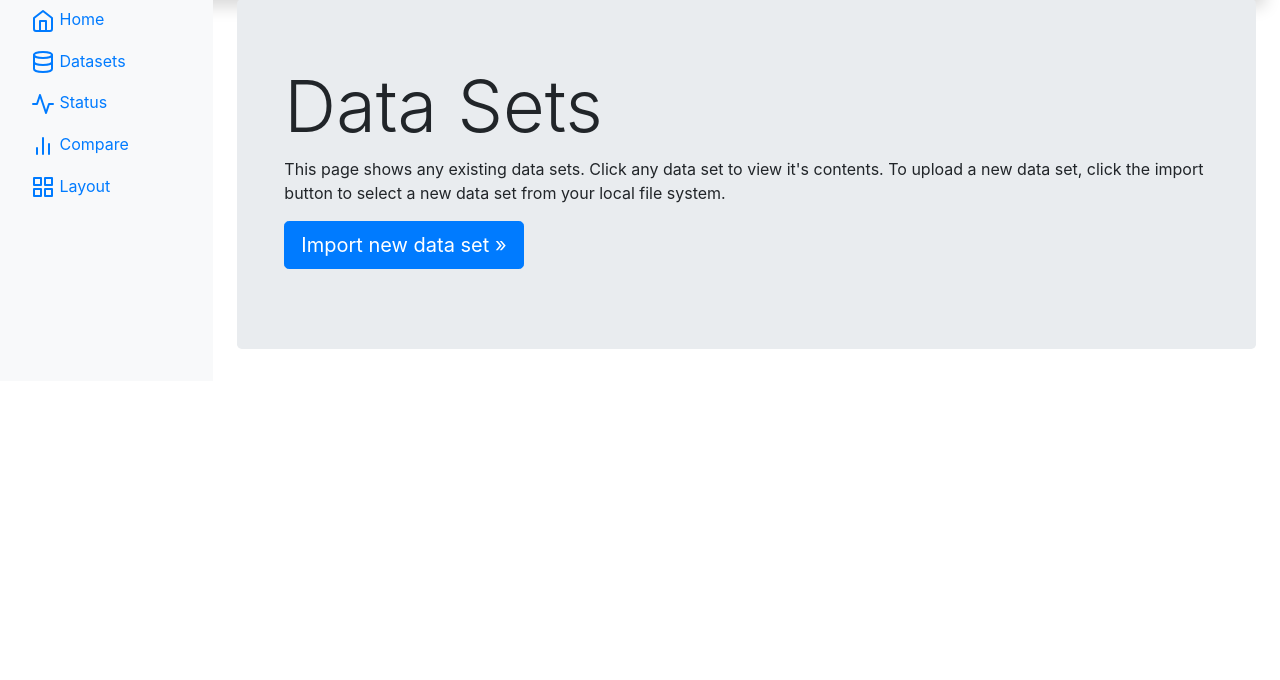
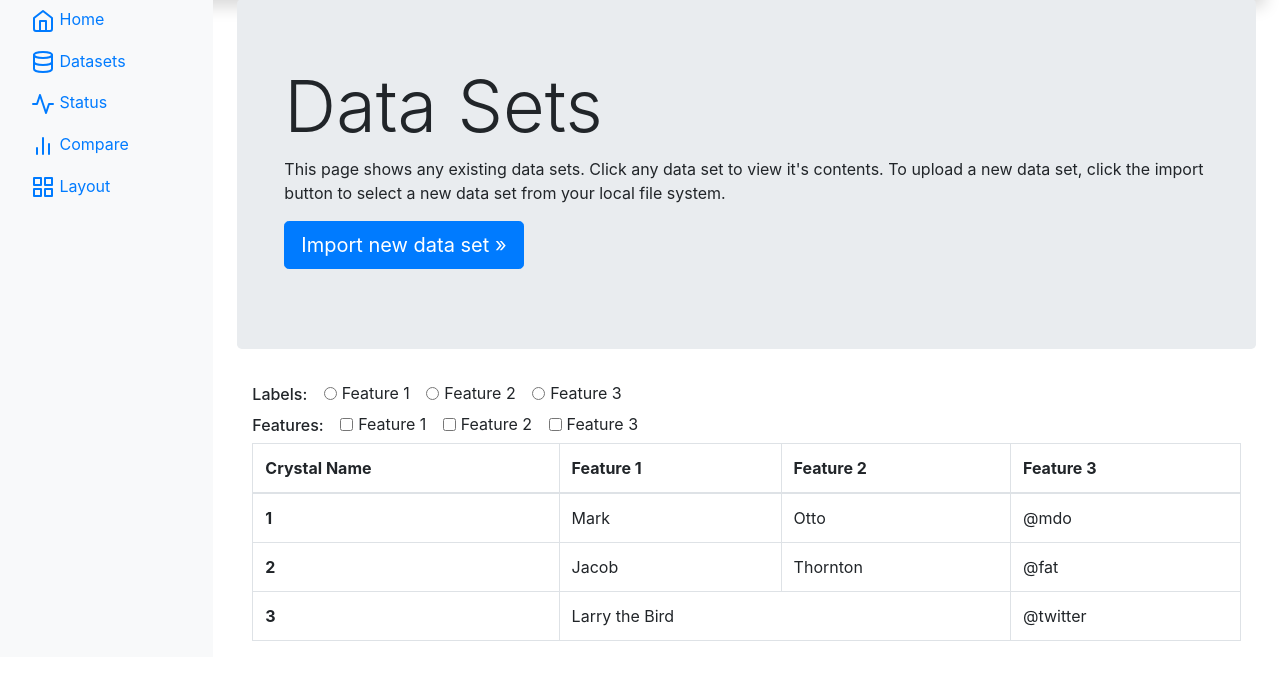
Before and after one commit to senior-design-czt/CZT, a Flask app: page /data in a window 1280 px wide. Shown: the part 41-721 px from the top of the page. Run offline with Flask 2, Linux system fonts and the light colour scheme; some libraries are stand-ins or nearby versions.

Commit message:
Adds example table with label and feature buttons.

```diff
--- a/templates/data.html
+++ b/templates/data.html
@@ -1,6 +1,7 @@
 {% extends "base.html" %}
 {% block main %}
 <div id="dataSetsPage">
+    <!-- Start Page Header -->
     <div class="jumbotron">
         <div class="container">
             <h1 class="display-3">Data Sets</h1>
@@ -12,6 +13,78 @@
             </form>
         </div>
     </div>
+    <!-- End Page Header -->
+
+    <!-- Start Mock Table -->
+    <div class="container">
+        <!-- Start Label radio buttons -->
+        <h6 class="form-check-inline">Labels: </h6>
+        <div class="form-check form-check-inline">
+            <input class="form-check-input" type="radio" name="inlineRadioOptions" id="inlineRadio1" value="option1">
+            <label class="form-check-label" for="inlineRadio1">Feature 1</label>
+        </div>
+        <div class="form-check form-check-inline">
+            <input class="form-check-input" type="radio" name="inlineRadioOptions" id="inlineRadio2" value="option2">
+            <label class="form-check-label" for="inlineRadio2">Feature 2</label>
+        </div>
+        <div class="form-check form-check-inline">
+            <input class="form-check-input" type="radio" name="inlineRadioOptions" id="inlineRadio3" value="option3">
+            <label class="form-check-label" for="inlineRadio3">Feature 3</label>
+        </div>
+        <!-- End Label radio buttons -->
+
+        <!-- Line Break -->
+        <br>
+        <!-- Line Break -->
+
+        <!-- Start Features checkboxes -->
+        <h6 class="form-check-inline">Features: </h6>
+        <div class="form-check form-check-inline">
+            <input class="form-check-input" type="checkbox" id="inlineCheckbox1" value="option1">
+            <label class="form-check-label" for="inlineCheckbox1">Feature 1</label>
+        </div>
+        <div class="form-check form-check-inline">
+            <input class="form-check-input" type="checkbox" id="inlineCheckbox2" value="option2">
+            <label class="form-check-label" for="inlineCheckbox2">Feature 2</label>
+        </div>
+        <div class="form-check form-check-inline">
+            <input class="form-check-input" type="checkbox" id="inlineCheckbox3" value="option3">
+            <label class="form-check-label" for="inlineCheckbox3">Feature 3</label>
+        </div>
+        <!-- End Features checkboxes -->
+
+        <table class="table table-hover table-bordered">
+            <thead>
+                <tr>
+                    <th scope="col">Crystal Name</th>
+                    <th scope="col">Feature 1</th>
+                    <th scope="col">Feature 2</th>
+                    <th scope="col">Feature 3</th>
+                </tr>
+            </thead>
+            <tbody>
+                <tr>
+                <th scope="row">1</th>
+                <td>Mark</td>
+                <td>Otto</td>
+                <td>@mdo</td>
+                </tr>
+                <tr>
+                <th scope="row">2</th>
+                <td>Jacob</td>
+                <td>Thornton</td>
+                <td>@fat</td>
+                </tr>
+                <tr>
+                <th scope="row">3</th>
+                <td colspan="2">Larry the Bird</td>
+                <td>@twitter</td>
+                </tr>
+            </tbody>
+        </table>
+    </div>
+    <!-- End Mock Table -->
+
 </div>
 {% endblock %}
 
```
